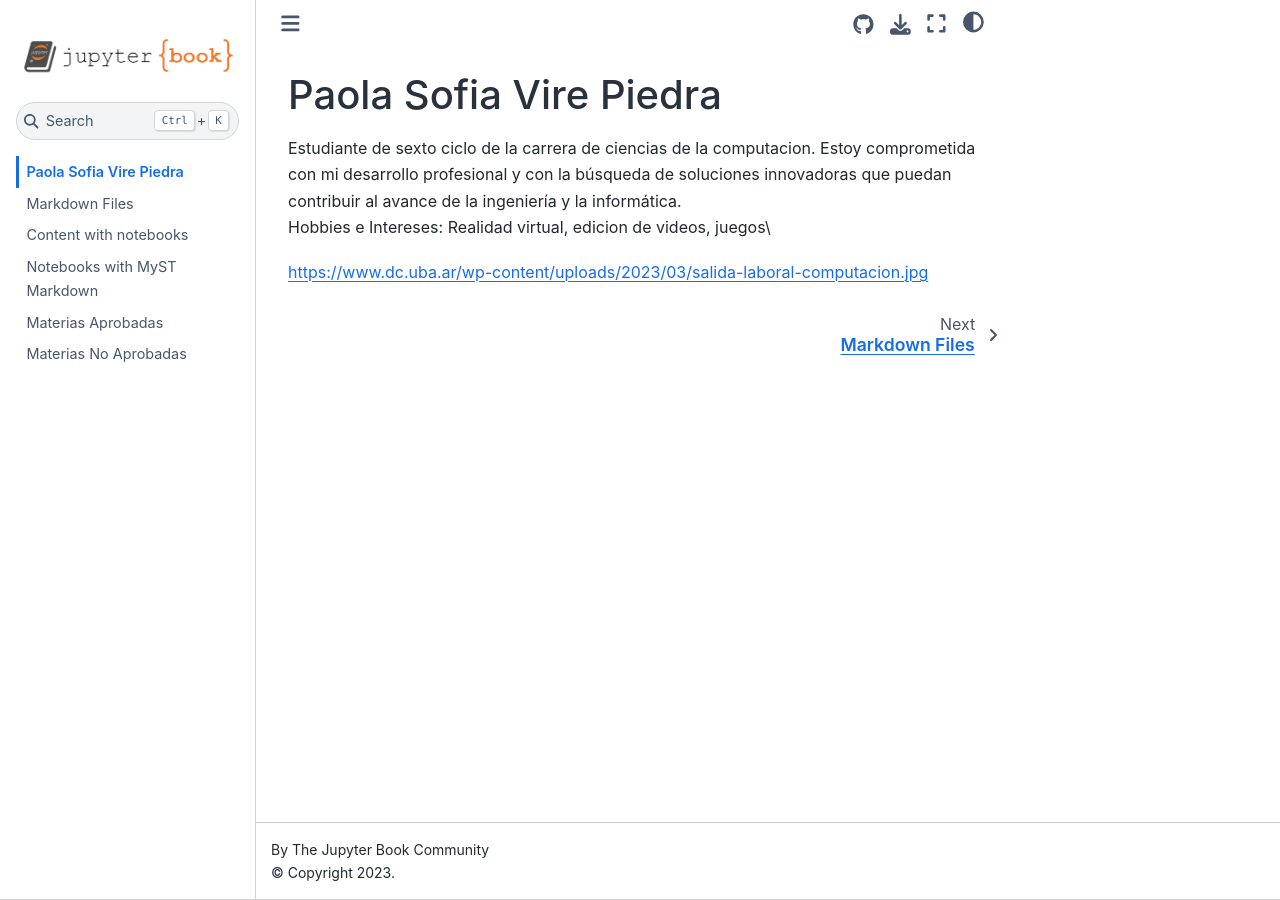
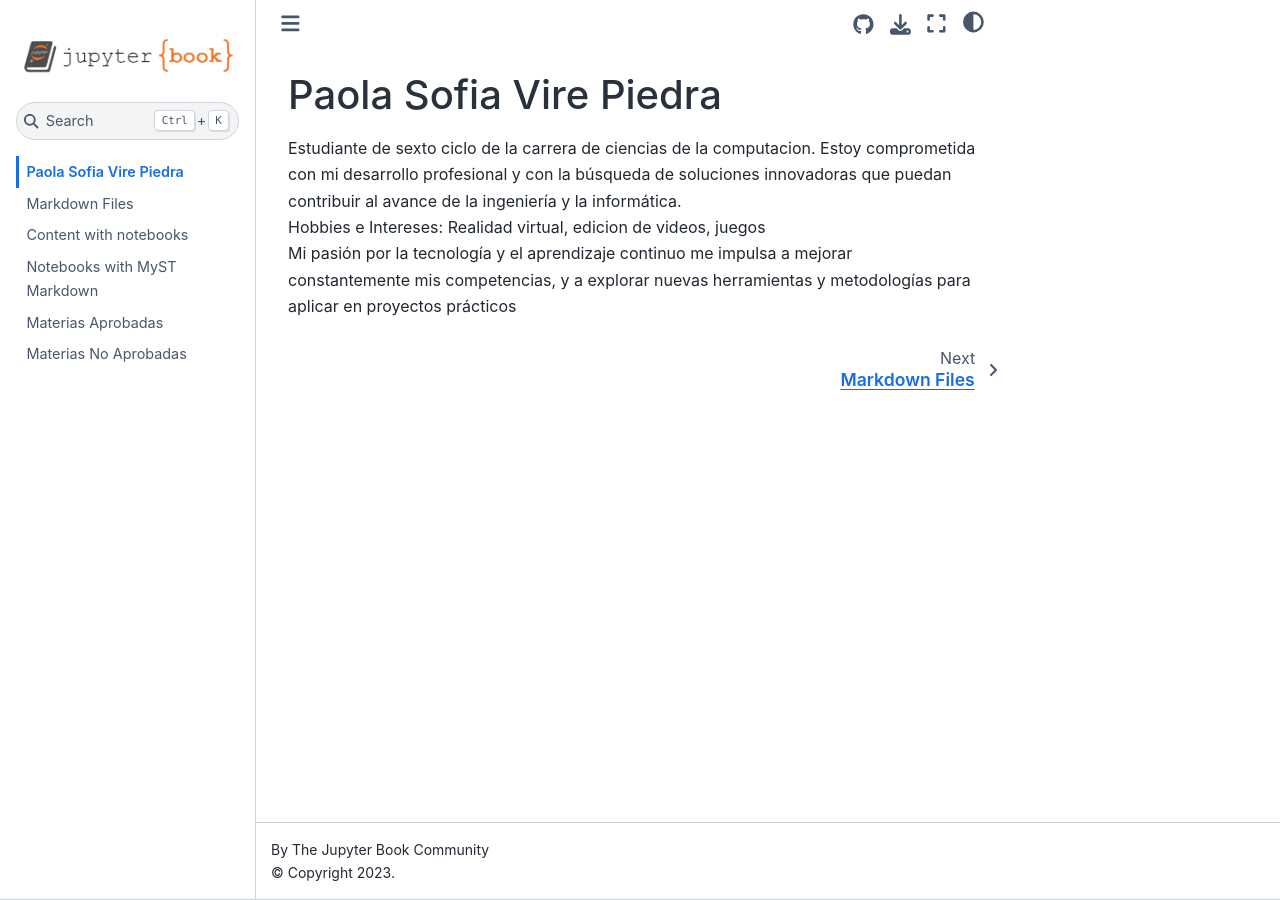
Before and after one commit to Soffivp/paginas, a Jupyter Book: the page built from intro.md, in a window 1280 px wide. Built offline with Jupyter Book 1.0.4 settings and Sphinx 7.4.7 and the Sphinx Book theme 1.1.4, drawn with Linux system fonts in a browser that asks for light colours.

Commit message:
Update intro.md

```diff
--- a/intro.md
+++ b/intro.md
@@ -3,5 +3,4 @@
 Estudiante de sexto ciclo de la carrera de ciencias de la computacion.
 Estoy comprometida con mi desarrollo profesional y con la búsqueda de soluciones innovadoras que puedan contribuir al avance de la ingeniería y la informática.\
 Hobbies e Intereses: Realidad virtual, edicion de videos, juegos\
-
-https://www.dc.uba.ar/wp-content/uploads/2023/03/salida-laboral-computacion.jpg
+Mi pasión por la tecnología y el aprendizaje continuo me impulsa a mejorar constantemente mis competencias, y a explorar nuevas herramientas y metodologías para aplicar en proyectos prácticos
```
